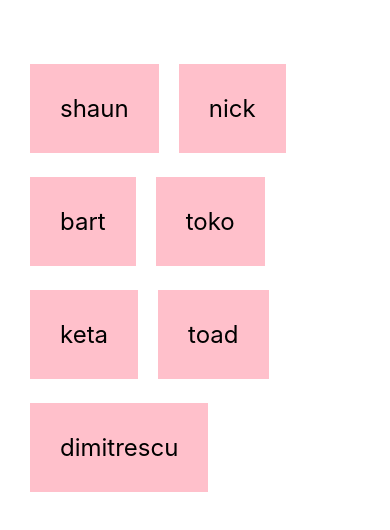
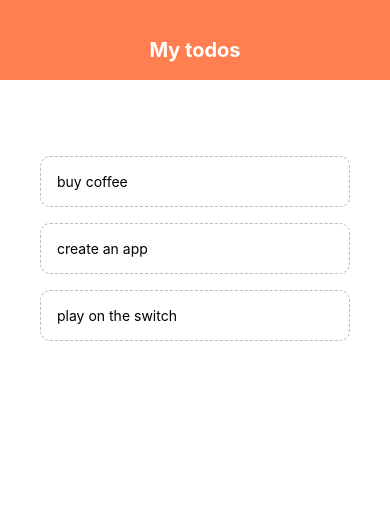
Before and after one commit to tornikejandieri/review-app, a React Native app: screen / in a window 390 px wide. Shown: the top 530 px of the page. Built offline with nearby package versions, Linux system fonts and the light colour scheme.

Commit message:
filter child's content

```diff
--- a/App.js
+++ b/App.js
@@ -10,44 +10,34 @@ import {
   FlatList,
   TouchableOpacity,
 } from "react-native"
+import Header from "./components/Header"
+import TodoItem from "./components/TodoItem"
 
 export default function App() {
-  const [people, setPeople] = useState([
-    { name: "shaun", id: "1" },
-    { name: "nick", id: "2" },
-    { name: "bart", id: "3" },
-    { name: "toko", id: "4" },
-    { name: "keta", id: "5" },
-    { name: "toad", id: "6" },
-    { name: "dimitrescu", id: "7" },
+  const [todos, setTodos] = useState([
+    { text: "buy coffee", key: "1" },
+    { text: "create an app", key: "2" },
+    { text: "play on the switch", key: "3" },
   ])
-
-  const pressHandler = (id) => {
-    setPeople((prevState) => {
-      return prevState.filter((item) => item.id !== id)
+  const pressHandler = (key) => {
+    setTodos((prevTodos) => {
+      return prevTodos.filter((todo) => todo.key !== key)
     })
   }
-
   return (
     <View style={styles.container}>
-      <FlatList
-        keyExtractor={(item) => item.id}
-        numColumns={2}
-        data={people}
-        renderItem={({ item }) => (
-          <TouchableOpacity onPress={() => pressHandler(item.id)}>
-            <Text style={styles.item}>{item.name}</Text>
-          </TouchableOpacity>
-        )}
-      />
-
-      {/* <ScrollView>
-        {people.map((person) => (
-          <View style={styles.person} key={person.key}>
-            <Text>{person.name}</Text>
-          </View>
-        ))}
-      </ScrollView> */}
+      <Header />
+      <View style={styles.content}>
+        {/* todo form */}
+        <View style={styles.list}>
+          <FlatList
+            data={todos}
+            renderItem={({ item }) => (
+              <TodoItem item={item} pressHandler={pressHandler} />
+            )}
+          />
+        </View>
+      </View>
     </View>
   )
 }
@@ -56,15 +46,11 @@ const styles = StyleSheet.create({
   container: {
     flex: 1,
     backgroundColor: "#fff",
-    paddingTop: 40,
-    paddingHorizontal: 20,
   },
-  item: {
-    marginTop: 24,
-    padding: 30,
-    backgroundColor: "pink",
-    fontSize: 24,
-    marginHorizontal: 10,
-    marginTop: 24,
+  content: {
+    padding: 40,
+  },
+  list: {
+    marginTop: 20,
   },
 })
--- /dev/null
+++ b/components/TodoItem.js
@@ -0,0 +1,22 @@
+import { StyleSheet, Text, View, TouchableOpacity } from "react-native"
+
+const TodoItem = ({ item, pressHandler }) => {
+  return (
+    <TouchableOpacity onPress={() => pressHandler(item.key)}>
+      <Text style={styles.item}>{item.text}</Text>
+    </TouchableOpacity>
+  )
+}
+
+export default TodoItem
+
+const styles = StyleSheet.create({
+  item: {
+    padding: 16,
+    marginTop: 16,
+    borderColor: "#bbb",
+    borderWidth: 1,
+    borderStyle: "dashed",
+    borderRadius: 10,
+  },
+})
```
